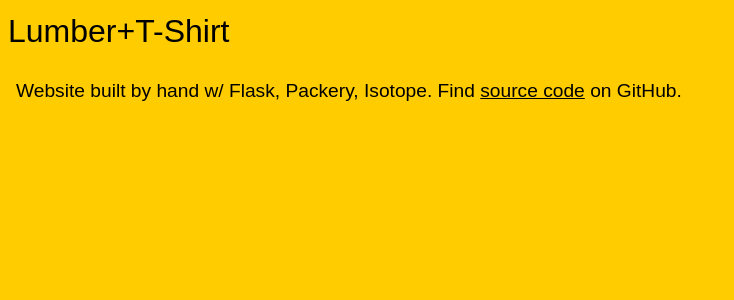
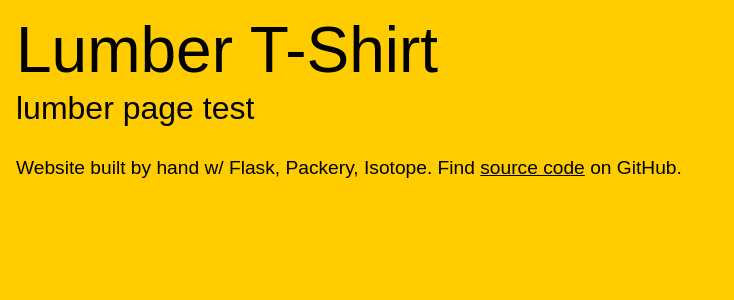
Before and after one commit to jckfa/jckfa.com, a Flask app: a page that uses templates/project.html in a window 1280 px wide. Shown: the part 86-386 px from the top of the page, without its empty margins (0-734 px from the left). Run offline with Flask 2, Linux system fonts and the light colour scheme.

Commit message:
set up project page routing

```diff
--- a/app.py
+++ b/app.py
@@ -38,7 +38,7 @@ def about():
 @app.route('/project/<project>')
 def project(project):
   # if project exists
-  return render_template('project.html', project = project)
+  return render_template('projects/' + project + '.html', project = project)
   # else return 404
 
 @app.errorhandler(404)
--- /dev/null
+++ b/static/css/project.css
@@ -0,0 +1,7 @@
+.project {
+  padding: 0 0.25em;
+}
+
+h1 {
+  font-size: 2em;
+}
--- a/templates/project.html
+++ b/templates/project.html
@@ -1,5 +1,15 @@
 {% extends "includes/base.html" %}
 
+{% block head %}
+{{ super() }}
+<link rel="stylesheet" href={{url_for("static", filename="css/project.css")}}>
+{% endblock %}
+
 {% block main %}
-  {{project}}
+<div class="project">
+  <h1>{{ project | replace("+", " ") }}</h1>
+
+  {% block content %}
+  {% endblock %}
+</div>
 {% endblock %}
--- /dev/null
+++ b/templates/projects/Lumber+T-Shirt.html
@@ -0,0 +1,5 @@
+{% extends "project.html" %}
+
+{% block content %}
+lumber page test
+{% endblock %}
```
